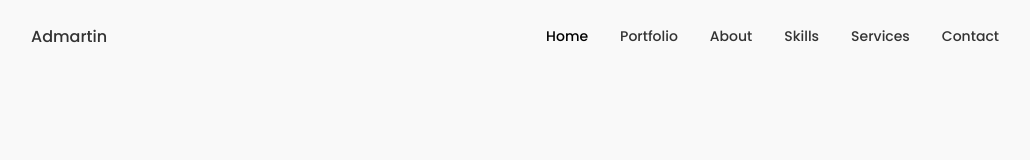
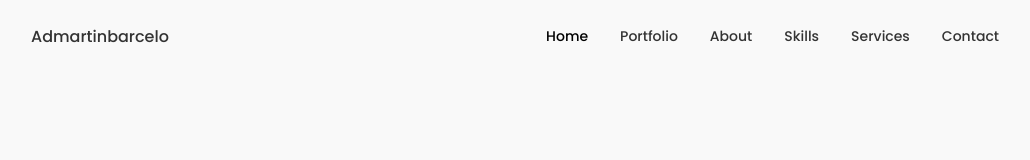
Before and after one commit to admartinbarcelo/portfolio-admartinbarcelo, a React (Vite) app: page / in a window 1280 px wide. Shown: the top 160 px of the page, without its empty margins (125-1155 px from the left). Built offline with nearby package versions, Linux system fonts and the light colour scheme.

Commit message:
header actu

```diff
--- a/src/App.jsx
+++ b/src/App.jsx
@@ -5,7 +5,7 @@ import Contact from './components/contact/Contact';
 import Footer from './components/footer/Footer';
 import Work from "./components/Portfolio/Work";
 import Home from "./components/home/Home";
-import Achievement from './components/qualification/Qualification';
+import Qualification from './components/qualification/Qualification';
 import ScrollUp from "./components/scrollup/ScrollUp";
 import Services from "./components/services/Services";
 import Skills from "./components/skills/Skills";
@@ -21,7 +21,7 @@ function App() {
         <About />
         <Skills />
         <Services />
-        <Achievement />
+        <Qualification />
         <Contact/>
       </main>
 
--- a/src/components/header/Header.jsx
+++ b/src/components/header/Header.jsx
@@ -14,7 +14,7 @@ function Header() {
     <header className="header">
       <nav className="nav container">
         <a href="index.html" className="nav__logo">
-          Admartin
+          Admartinbarcelo
         </a>
         <div className={Toggle ? "nav__menu show-menu" : "nav__menu"}>
           <ul className="nav__list grid">
```
